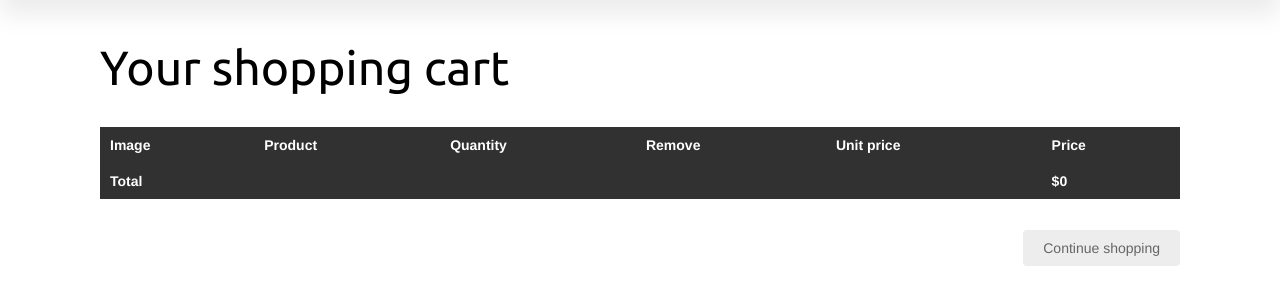
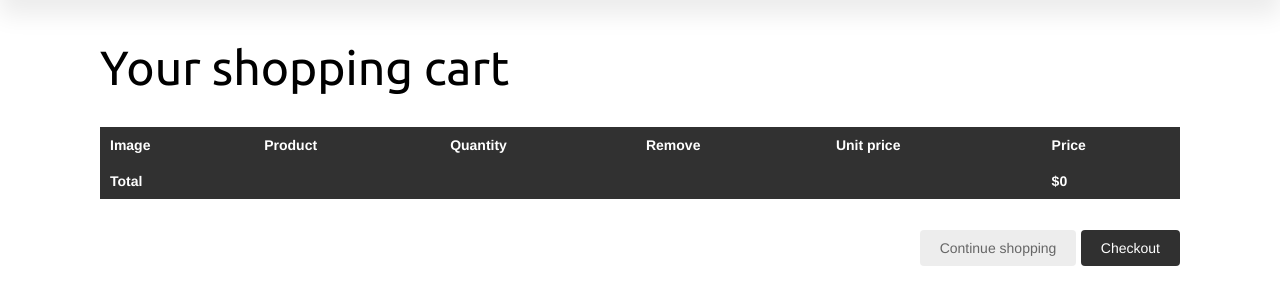
Before and after one commit to mukrop1/abcdjan, a Django app: template uppiesshop/cart/templates/cart/detail.html in a window 1280 px wide. Shown: the part 80-385 px from the top of the page. Run offline with Django 5.2, Linux system fonts and the light colour scheme; the template is opened without the code that fills it, so the values that code supplies are empty.

Commit message:
added button

```diff
--- a/uppiesshop/cart/templates/cart/detail.html
+++ b/uppiesshop/cart/templates/cart/detail.html
@@ -60,5 +60,8 @@
   <p class="text-right">
     <a href="{% url "shop:product_list" %}" class="button
     light">Continue shopping</a>
+    <a href="{% url "orders:order_create" %}" class="button">
+      Checkout
+    </a>
   </p>
 {% endblock %}
--- a/uppiesshop/uppiesshop/urls.py
+++ b/uppiesshop/uppiesshop/urls.py
@@ -6,8 +6,8 @@ from django.conf.urls.static import static
 
 urlpatterns = [
     path("admin/", admin.site.urls),
-    path("cart/", include('cart.urls', namespace='cart')),
-    path('orders/', include('orders.urls', namespace='orders')),
+    path("cart/", include("cart.urls", namespace="cart")),
+    path("orders/", include("orders.urls", namespace="orders")),
     path("", include("shop.urls", namespace="shop")),
 ]
 
```
